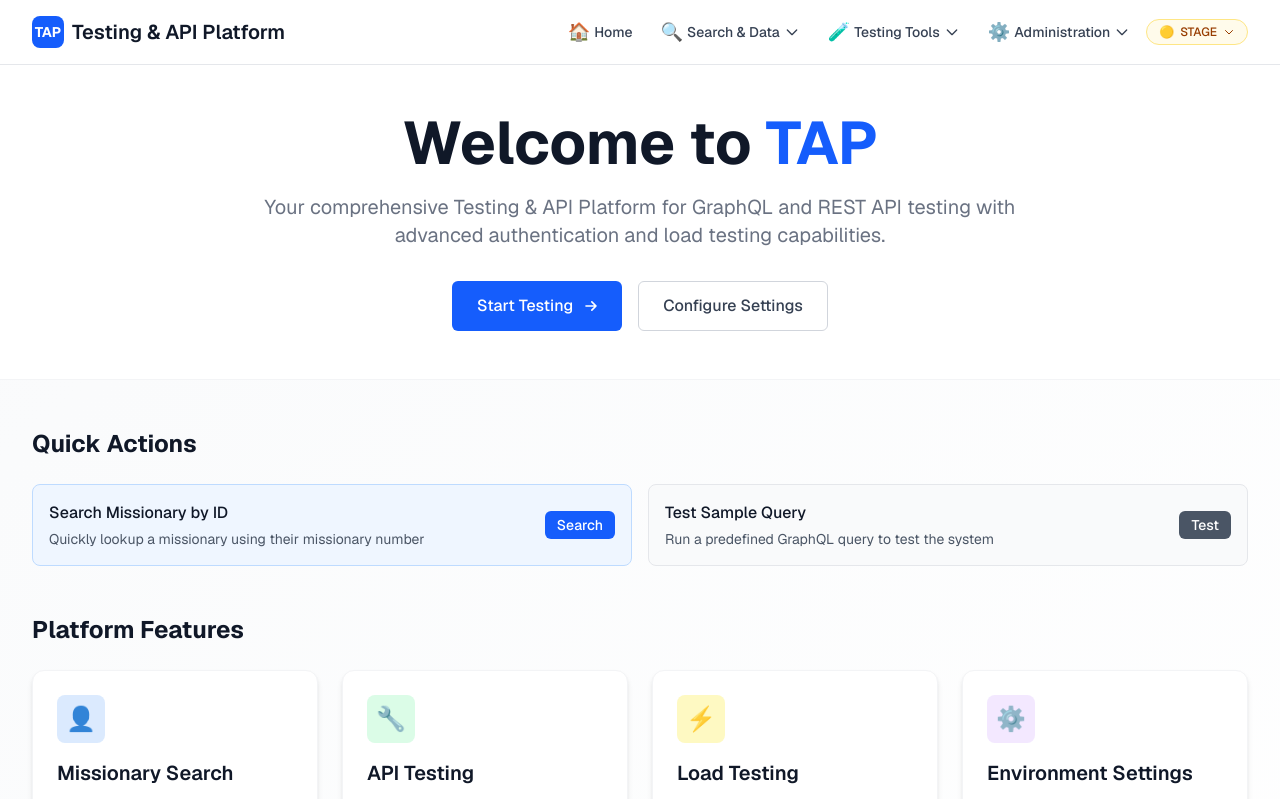
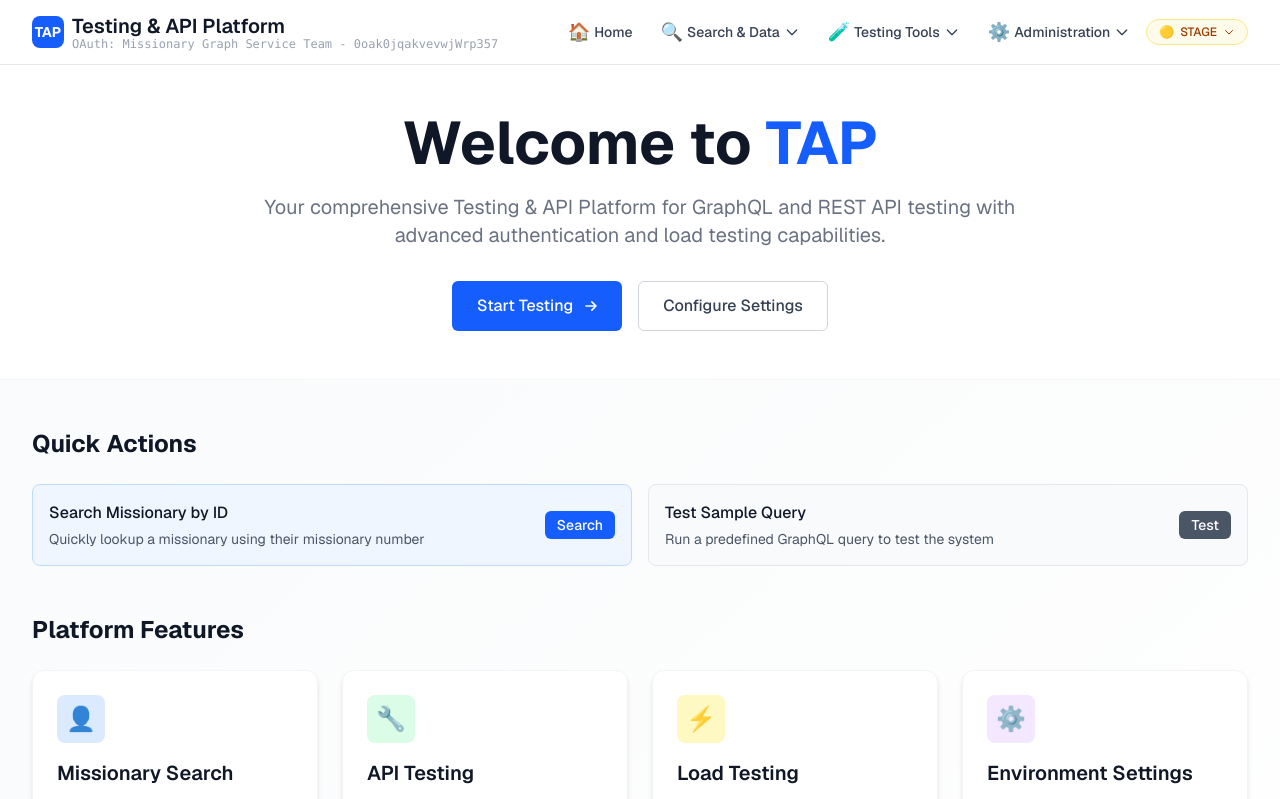
Before and after one commit to merrillse/tap-nextjs, a Next.js app: page / in a window 1280 px wide. Shown: the top 799 px of the page. Built offline with nearby package versions, Linux system fonts and the light colour scheme.

Commit message:
feat: Add OAuth client identity display and documentation for enhanced security and transparency

```diff
--- a/src/components/Navigation.tsx
+++ b/src/components/Navigation.tsx
@@ -82,9 +82,14 @@ export default function Navigation() {
               <div className="w-8 h-8 bg-blue-600 rounded-lg flex items-center justify-center">
                 <span className="text-white font-bold text-sm">TAP</span>
               </div>
-              <span className="text-xl font-semibold text-gray-900">
-                Testing & API Platform
-              </span>
+              <div className="flex flex-col">
+                <span className="text-xl font-semibold text-gray-900">
+                  Testing & API Platform
+                </span>
+                <span className="text-xs text-gray-400 -mt-1 font-mono">
+                  OAuth: Missionary Graph Service Team - 0oak0jqakvevwjWrp357
+                </span>
+              </div>
             </Link>
           </div>
 
```
Also changed, not shown: 2 other files (tests, documents, lock files or other folders).
